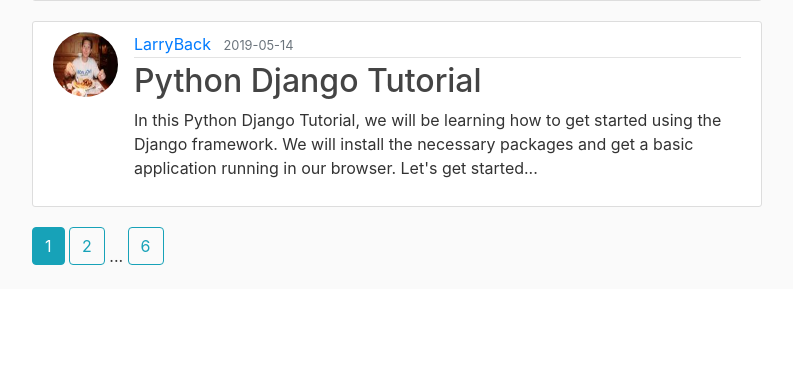
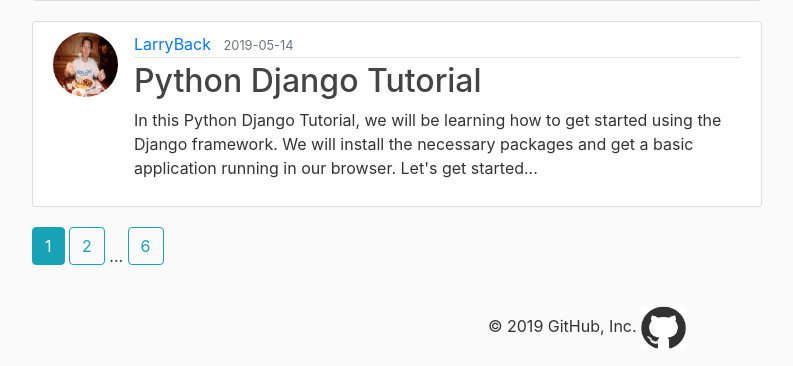
Before and after one commit to larryback/Flask-App-Project, a Flask app: page / in a window 1280 px wide. Shown: the part 2512-2878 px from the top of the page, without its empty margins (53-846 px from the left). Before the commit the page ends 2777 px from the top, so only its background shows below. Run offline with Flask 2, Linux system fonts and the light colour scheme; data comes from the database, SQL or seed files in the repository; both versions use the stored data as it was after the commit; some libraries are stand-ins or nearby versions.

Commit message:
5월14일오후집

```diff
--- a/flaskblog/templates/layout.html
+++ b/flaskblog/templates/layout.html
@@ -89,4 +89,17 @@
     <script src="https://maxcdn.bootstrapcdn.com/bootstrap/4.0.0/js/bootstrap.min.js" integrity="sha384-JZR6Spejh4U02d8jOt6vLEHfe/JQGiRRSQQxSfFWpi1MquVdAyjUar5+76PVCmYl" crossorigin="anonymous"></script>
 
 </body>
+<!-- Footer -->
+<footer class="page-footer font-small blue">
+
+  <!-- Copyright -->
+  <div class="footer-copyright text-center py-3">© 2019 GitHub, Inc.
+    <a href="https://github.com/larryback/Flask-App-Project">
+      <img src="static/github_logo.PNG" width="45" height="45">
+    </a>
+  </div>
+  <!-- Copyright -->
+
+</footer>
+<!-- Footer -->
 </html>
--- a/run.py
+++ b/run.py
@@ -3,4 +3,4 @@ from flaskblog import app
 import json
 
 if __name__ == '__main__':
-    app.run(debug=True)
+    app.run(host='0.0.0.0', port=80)
```
Also changed, not shown: flaskblog/templates/about.html (added, +7 -0 lines), flaskblog/site.db, flaskblog/static/github_logo.PNG (added), flaskblog/static/profile_pics/03b04ca77e9ff767.jpg (added), flaskblog/static/profile_pics/cc5ff57a51e4a7d2.png (added), flaskblog/static/profile_pics/ee221fee999635e1.jpg (added), flaskblog/static/profile_pics/fd0b27678c23fe66.png (added).
